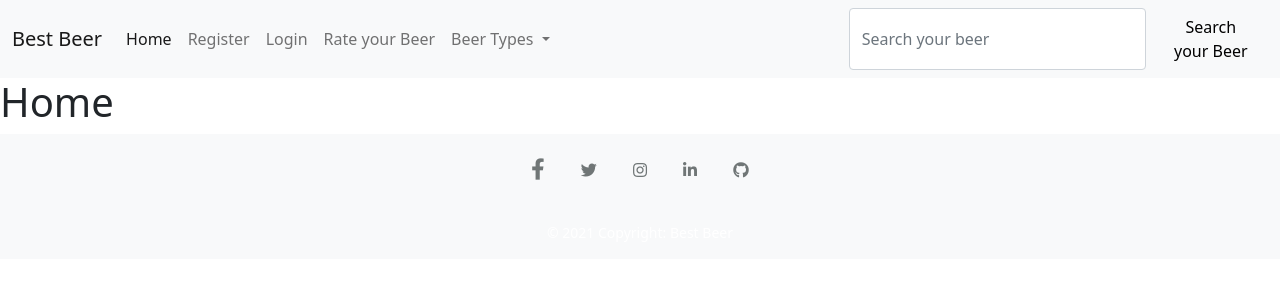
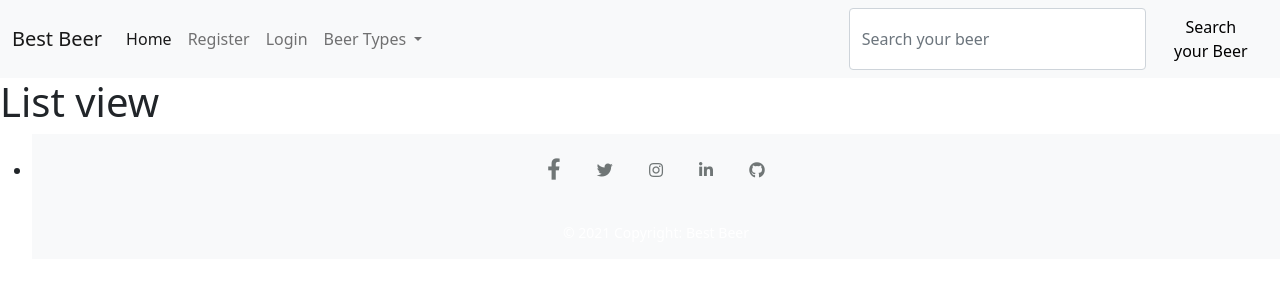
Before and after one commit to nandabritto/beer_rate, a Django app: page / in a window 1280 px wide. Shown: the top 300 px of the page. Run offline with Django 3.2, Linux system fonts and the light colour scheme; some libraries are stand-ins or nearby versions.

Commit message:
Refactor models and forms, add beer rate template

```diff
--- a/django_beerapp/urls.py
+++ b/django_beerapp/urls.py
@@ -3,7 +3,7 @@ from django.urls import include, path
 
 urlpatterns = [
     path('admin/', admin.site.urls),
-    path('', include('post.urls')),
+    path('', include('post.urls'), name="post-urls"),
     path('members/', include('django.contrib.auth.urls')),
     path('members/', include('members.urls')),
     # path('review/', include('post.urls')),
--- a/post/templates/add_review.html
+++ b/post/templates/add_review.html
@@ -5,7 +5,7 @@
 
 {% if error_message %}<p><strong>{{ error_message }}</strong></p>{% endif %}
 
-<form action="/add_review/" method="post">
+<form method="POST">
     {% csrf_token %}
     {{ form.as_p }}
     <input type="submit" value="Save">
--- a/post/templates/base.html
+++ b/post/templates/base.html
@@ -45,17 +45,19 @@
                     <li class="nav-item">
                         {% if user.is_authenticated %}
                         <a class="nav-link" href="{% url 'logout' %}">Logout</a></li>
+                        <li class="nav-item">
+                            <a class="nav-link" href="{% url 'add_review' %}">Rate your Beer</a>
+                        </li>
                         {% else %}
                         <li class="nav-item">
                         <a class="nav-link" href="{% url 'register' %}">Register</a></li>
                         <li class="nav-item">
                         <a class="nav-link" href="{% url 'login' %}">Login</a></li>
 
-                        {% endif %}
+
                     </li>
-                    <li class="nav-item">
-                        <a class="nav-link" href="{% url 'add_review' %}">Rate your Beer</a>
-                    </li>
+
+                    {% endif %}
                     <li class="nav-item dropdown">
                         <a class="nav-link dropdown-toggle" href="#" id="navbarDropdown" role="button"
                             data-bs-toggle="dropdown" aria-expanded="false">
--- a/post/templates/home.html
+++ b/post/templates/home.html
@@ -1,6 +1,12 @@
 {% extends 'base.html' %}
 {% block content %}
+<h1> List view</h1>
+<ul>
+    <li>{% for beer in objects_list %}
 
-<h1> Home</h1>
+    {{beer.beer }} - {{beer.user_name}}
+    {{beer.review}}</li>
 
+    </ul>
+{% endfor %}
 {% endblock content %}
--- a/post/templates/review_list.html
+++ b/post/templates/review_list.html
@@ -6,10 +6,12 @@
 
 <h1> Reviews List </h1>
 
+<ul>
 
 {% if review_list %}
 
 <div>
+
     {% for review in review_list %}
 
 
--- a/post/urls.py
+++ b/post/urls.py
@@ -1,10 +1,10 @@
 from django.urls import path
-from . import views
+from .views import HomeView, BeerRatingView, AddReviewView
 
 urlpatterns = [
-    path('', views.home, name = "home"),
-    path('add_review', views.add_review, name = "add_review"),
-    path('review_list/', views.review_list, name = "review_list"),
+    path('', HomeView.as_view(), name = "home"),
+    path('rate/<int:pk>', BeerRatingView.as_view(), name='beer-rate'),
+    path('add_review/', AddReviewView.as_view(), name='add_review'),
     # path('reviews_list/pk:<review_id>', views.review_detail, name='review_detail'),
     # path('beer', views.beer_list, name='beer_list'),
     # path('beer/pk:<beer_id>', views.beer_detail, name='beer_detail'),
--- a/post/views.py
+++ b/post/views.py
@@ -1,40 +1,60 @@
 from django.shortcuts import render, get_object_or_404, render
 from .models import BeerReview, Beer
 from .forms import Beer_Review_Form
+from django.views.generic import ListView, DetailView, CreateView
 
 
-def home(request):
-    return render(request, 'home.html', {})
+
+class HomeView(ListView):
+    model = BeerReview
+    template_name = 'home.html'
 
 
-def add_review(request):
-    form = Beer_Review_Form(request.POST or None)
-    if form.is_valid():
-        form.save()
-    context = {
-        'form' : form
-    }
-
-    return render(request, 'add_review.html', context)
+class AddReviewView(CreateView):
+    model = BeerReview
+    template_name = 'add_review.html'
+    fields = '__all__'
+    def get_absolute_url(self):
+        return reverse('home')
 
 
-def review_list(request):
-    review_list = BeerReview.objects.order_by('-pub_date')[:9]
-    context = {'review_list':review_list}
-    return render(request, 'review_list.html', context)
+
+class BeerRatingView(DetailView):
+    model = BeerReview
+    queryset = BeerReview.objects.order_by("-pub_date")
+    template_name = 'review_list.html'
 
 
-def review_detail(request, review_id):
-    review = get_object_or_404(BeerReview, pk=review_id)
-    return render(request, 'reviews/review_list.html', {'review': review})
+# def add_review(request):
+#     form = Beer_Review_Form(request.POST or None)
+#     if form.is_valid():
+#         form.save()
+#     context = {
+#         'form' : form
+#     }
+
+#     return render(request, 'add_review.html', context)
 
 
-def beer_list(request):
-    beer_list = Beer.objects.order_by('-name')
-    context = {'beer_list':beer_list}
-    return render(request, 'reviews/beer_list.html', context)
 
 
-def beer_detail(request, beer_id):
-    beer = get_object_or_404(Beer, pk=wine_id)
-    return render(request, 'reviews/beer_detail.html', {'beer': beer})
+# def review_list(request):
+#     review_list = BeerReview.objects.order_by('-pub_date')[:9]
+#     context = {'review_list':review_list}
+#     return render(request, 'review_list.html', context)
+
+
+# def review_detail(request, review_id):
+#     review = get_object_or_404(BeerReview, pk=review_id)
+#     return render(request, 'reviews/review_list.html', {'review': review})
+
+
+# def beer_list(request):
+#     beer_list = Beer.objects.order_by('-name')
+#     context = {'beer_list':beer_list}
+#     return render(request, 'reviews/beer_list.html', context)
+
+
+# def beer_detail(request, beer_id):
+#     beer = get_object_or_404(Beer, pk=wine_id)
+#     return render(request, 'reviews/beer_detail.html', {'beer': beer})
```
Also changed, not shown: post/models.py (+8 -2 lines), db.sqlite3.
